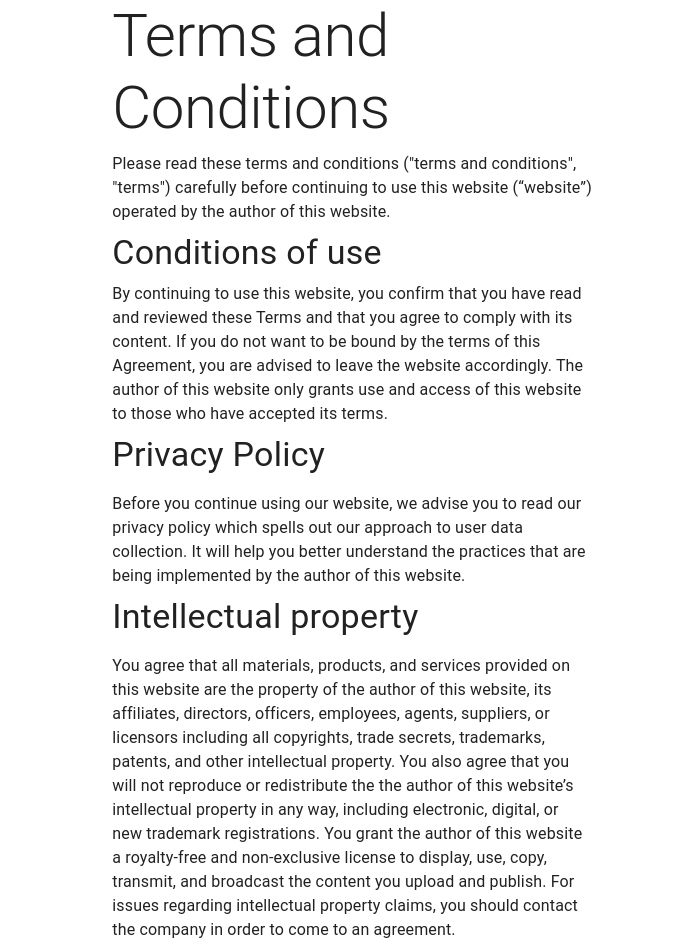
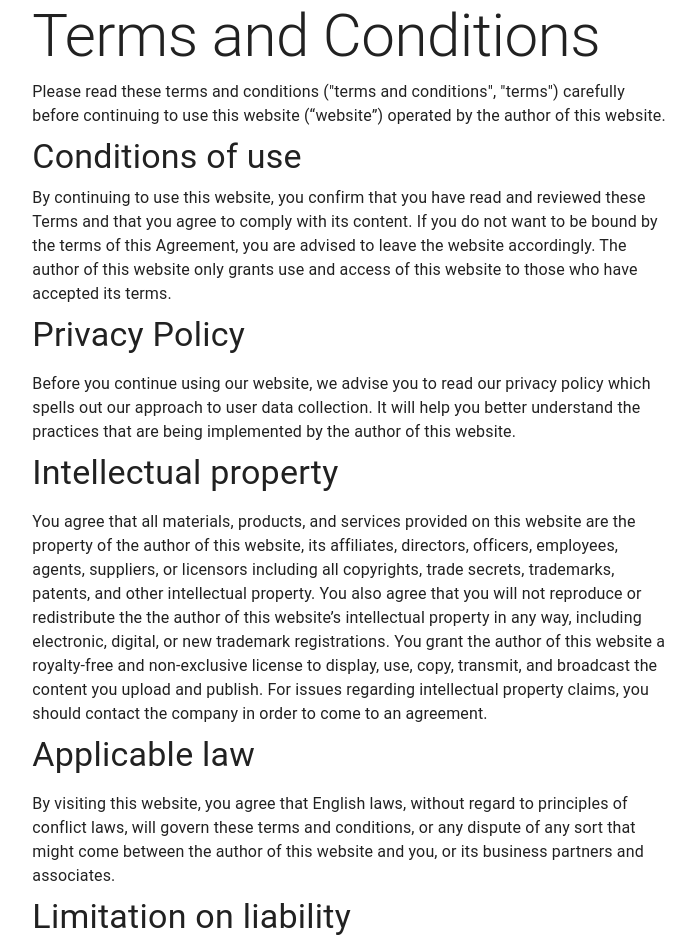
Before and after one commit to CecilJS/ceciljs.github.io, a React (Create React App) app: page /terms in a window 1280 px wide. Shown: the part 120-1072 px from the top of the page, without its empty margins (181-877 px from the left). Built offline with nearby package versions, Linux system fonts and the light colour scheme.

Commit message:
UI update

```diff
--- a/package.json
+++ b/package.json
@@ -22,7 +22,7 @@
   },
   "scripts": {
     "start": "node server/index.js",
-    "build": "npm run build",
+    "build": "react-scripts build",
     "test": "react-scripts test",
     "eject": "react-scripts eject",
     "server": "node server/index.js"
--- a/src/app/layout/Terms.js
+++ b/src/app/layout/Terms.js
@@ -28,38 +28,38 @@ function Terms(){
       <>
       {transition((style, item) => termsPage ? (
         <AnimatedGrid style={style} container>
-          <Grid item xs={12} sm={12} md={2} lg={2} xl={2}>
+          <Grid item xs={1} sm={1} md={2} lg={2} xl={2}>
 
           </Grid>
-        <Grid item xs={12} sm={12} md={6} lg={6} xl={6} >
-            <Typography variant='h2' sx={{ml: 10, mr: 10, mt: 1}}>
+        <Grid item xs={10} sm={10} md={6} lg={6} xl={6} >
+            <Typography variant='h2' sx={{ mt: 1}}>
             Terms and Conditions
             </Typography>
-            <Typography variant='body1' sx={{ml: 10, mr: 10, mt: 1}}>
+            <Typography variant='body1' sx={{ mt: 1}}>
             Please read these terms and conditions ("terms and conditions", "terms") carefully before continuing to use
             this website (“website”) operated by the author of this website.
             </Typography>
-            <Typography variant='h4' sx={{ml: 10, mr: 10, mt: 1}}>
+            <Typography variant='h4' sx={{ mt: 1}}>
             Conditions of use
             </Typography>
-            <Typography variant='body1' sx={{ml: 10, mr: 10, mt: 1}}>
+            <Typography variant='body1' sx={{ mt: 1}}>
             By continuing to use this website, you confirm that you have read and reviewed these Terms and that you
             agree to comply with its content. If you do not want to be bound by the terms of this Agreement,
             you are advised to leave the website accordingly. The author of this website only grants use and access of this
             website to those who have accepted its terms.
 
             </Typography>
-            <Typography variant='h4' sx={{ml: 10, mr: 10, mt: 1}}>
+            <Typography variant='h4' sx={{ mt: 1}}>
             Privacy Policy
             </Typography>
-            <Typography variant='body1' sx={{ ml: 10, mr: 10, mt: 2}} >
+            <Typography variant='body1' sx={{  mt: 2}} >
               Before you continue using our website, we advise you to read our privacy policy which spells out our approach to user data collection.
               It will help you better understand the practices that are being implemented by the author of this website.
              </Typography>
-             <Typography variant='h4' sx={{ml: 10, mr: 10, mt: 1}}>
+             <Typography variant='h4' sx={{ mt: 1}}>
              Intellectual property
             </Typography>
-             <Typography variant='body1' sx={{ ml: 10, mr: 10, mt: 2}} >
+             <Typography variant='body1' sx={{  mt: 2}} >
               You agree that all materials, products, and services provided on this website are the property of
               the author of this website, its affiliates, directors, officers, employees, agents, suppliers, or licensors including all
               copyrights, trade secrets, trademarks, patents, and other intellectual property. You also agree
@@ -69,18 +69,18 @@ function Terms(){
               broadcast the content you upload and publish. For issues regarding intellectual property claims,
               you should contact the company in order to come to an agreement.
              </Typography>
-             <Typography variant='h4' sx={{ml: 10, mr: 10, mt: 1}}>
+             <Typography variant='h4' sx={{ mt: 1}}>
              Applicable law
             </Typography>
-             <Typography variant='body1' sx={{ ml: 10, mr: 10, mt: 2}} >
+             <Typography variant='body1' sx={{  mt: 2}} >
               By visiting this website, you agree that English laws, without regard to principles of
               conflict laws, will govern these terms and conditions, or any dispute of any sort that might come
               between the author of this website and you, or its business partners and associates.
              </Typography>
-             <Typography variant='h4' sx={{ml: 10, mr: 10, mt: 1}}>
+             <Typography variant='h4' sx={{ mt: 1}}>
              Limitation on liability
             </Typography>
-             <Typography variant='body1' sx={{ ml: 10, mr: 10, mt: 3, fontWeight: 'bold'}} >
+             <Typography variant='body1' sx={{  mt: 3, fontWeight: 'bold'}} >
                The author of this website is not liable for any damages that may occur to you as a result of your misuse of our website.
                The author of this website reserves the right to edit, modify, and change this Agreement at any time. This Agreement is an understanding
                 between the author of this website and the users of this website, and this supersedes and replaces all prior agreements regarding
@@ -88,7 +88,7 @@ function Terms(){
              </Typography>
 
             </Grid>
-                <Grid item xs={12} sm={12} md={2} lg={2} xl={2}>
+                <Grid item xs={1} sm={1} md={2} lg={2} xl={2}>
 
                 </Grid>
         </AnimatedGrid>) : null)}
```
